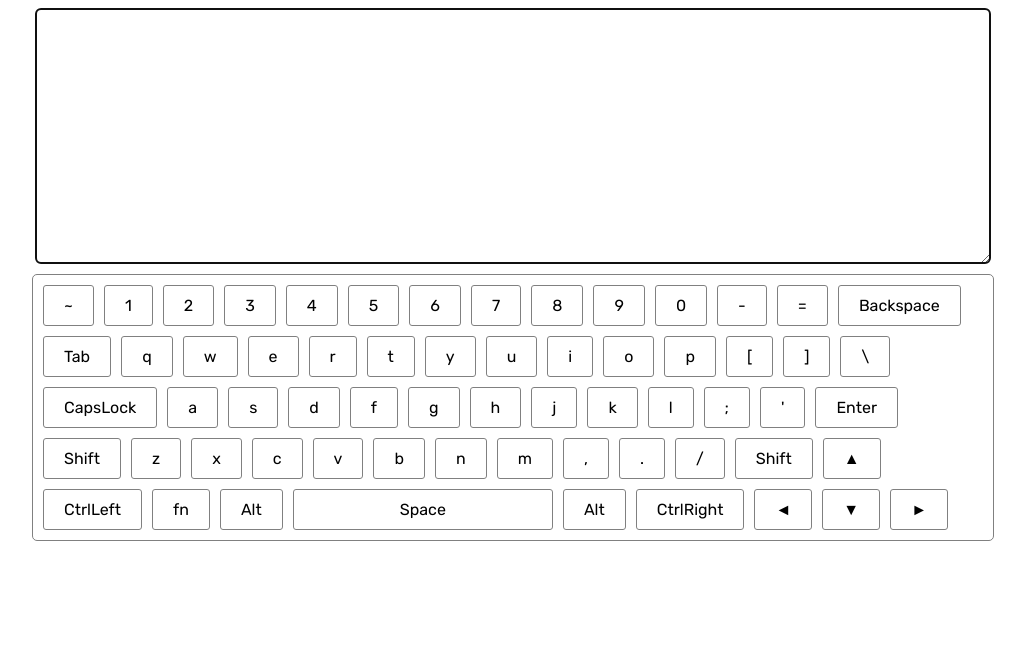
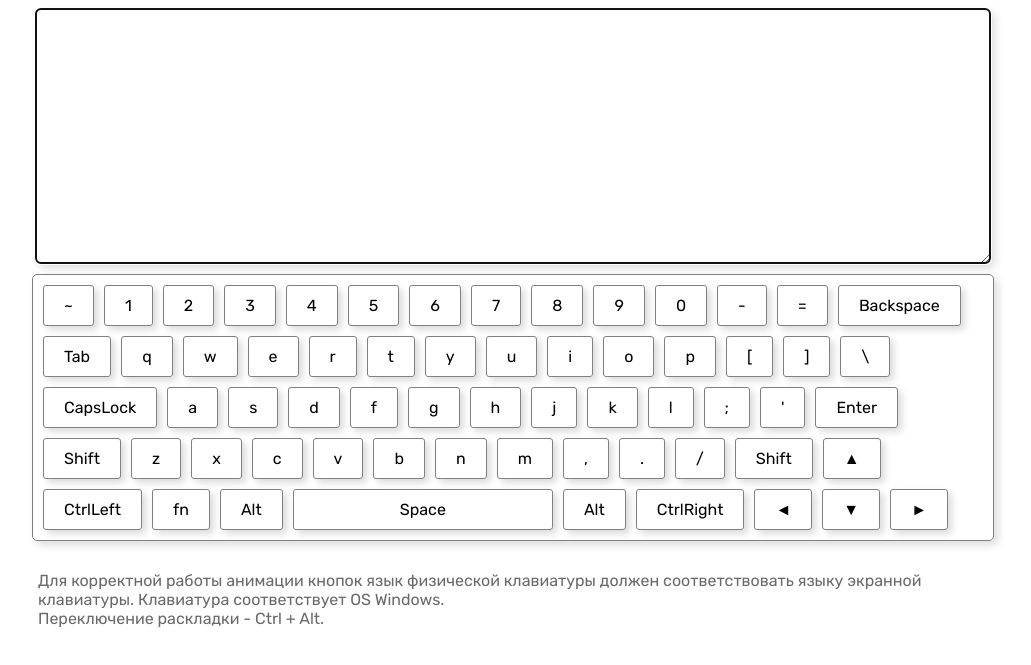
Before and after one commit to Fault1err/virtual-keyboard, a website: page index.html in a window 1280 px wide. Shown: the part 81-746 px from the top of the page, without its empty margins (127-1158 px from the left). Drawn offline with Linux system fonts and the light colour scheme.

Commit message:
feat: added text and minor changes of keyboard style

```diff
--- a/main.js
+++ b/main.js
@@ -10,6 +10,10 @@ const renderField = document.createElement('div');
 renderField.className = 'render_field';
 renderField.id = 'keyboard';
 document.body.append(renderField);
+
+const pField = document.createElement('p');
+document.body.append(pField);
+pField.innerHTML = 'Для корректной работы анимации кнопок язык физической клавиатуры должен соответствовать языку экранной клавиатуры. Клавиатура соответствует OS Windows. <br> Переключение раскладки - Ctrl + Alt.';
 
 const keyboardEng = ['~', '1', '2', '3', '4', '5', '6', '7', '8', '9', '0', '-',
   '=', 'Backspace', 'Tab', 'q', 'w', 'e', 'r', 't', 'y', 'u', 'i', 'o', 'p',
@@ -67,3 +71,10 @@ renderField.addEventListener('click', (e) => {
   console.log(targetClick);
   console.log(targetKey);
 });
+
+// const capsKey = document.querySelector('.key-CapsLock');
+// capsKey.addEventListener('keypress', (e) => {
+
+//   screenForPrint.value += screenForPrint.toUpperCase();
+//   console.log('CAPSED!');
+//   });
--- a/style.css
+++ b/style.css
@@ -2,12 +2,20 @@ body {
     padding: 0;
     margin: 0;
     font-family: 'Rubik', sans-serif;
+    min-height: 100vh;
 }
 
 h1 {
     text-align: center;
     color: #696969;
     margin-bottom: 30px;
+}
+
+p {
+    margin: 0 auto;
+    color: #696969;
+    margin-top: 30px;
+    width: 950px;
 }
 
 textarea {
@@ -21,6 +29,7 @@ textarea {
     font-size: 20px;
     font-family: 'Rubik', sans-serif;
     color: #808080;
+    box-shadow: 4px 4px 8px #DCDCDC;
 }
 
 .render_field {
@@ -31,6 +40,7 @@ textarea {
     border-radius: 5px;
     padding: 5px;
     width: 950px;
+    box-shadow: 4px 4px 8px #DCDCDC;
 }
 
 .keyboard-key {
@@ -38,6 +48,7 @@ textarea {
     border: 1px solid #808080;
     border-radius: 3px;
     margin: 5px;
+    box-shadow: 4px 4px 7px #DCDCDC;
 }
 
 .space-key-width {
```
